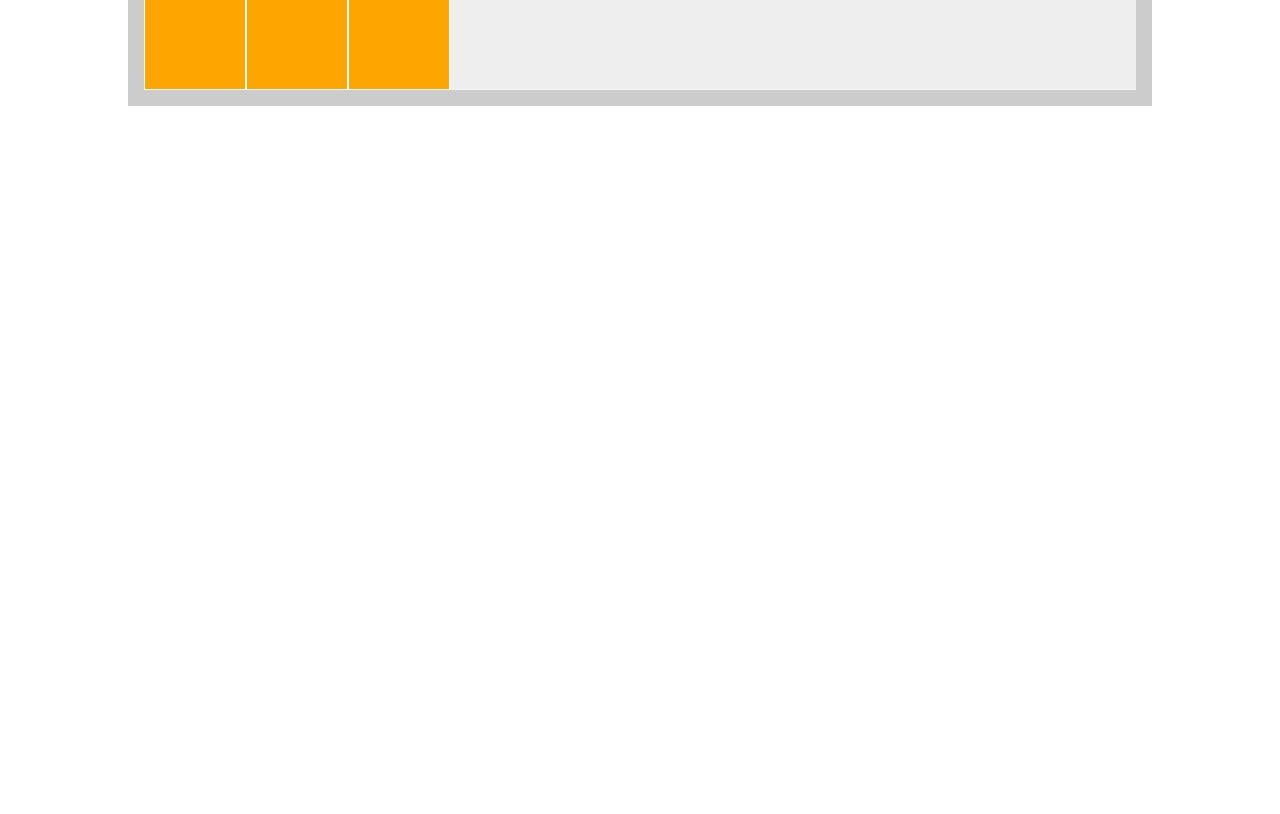
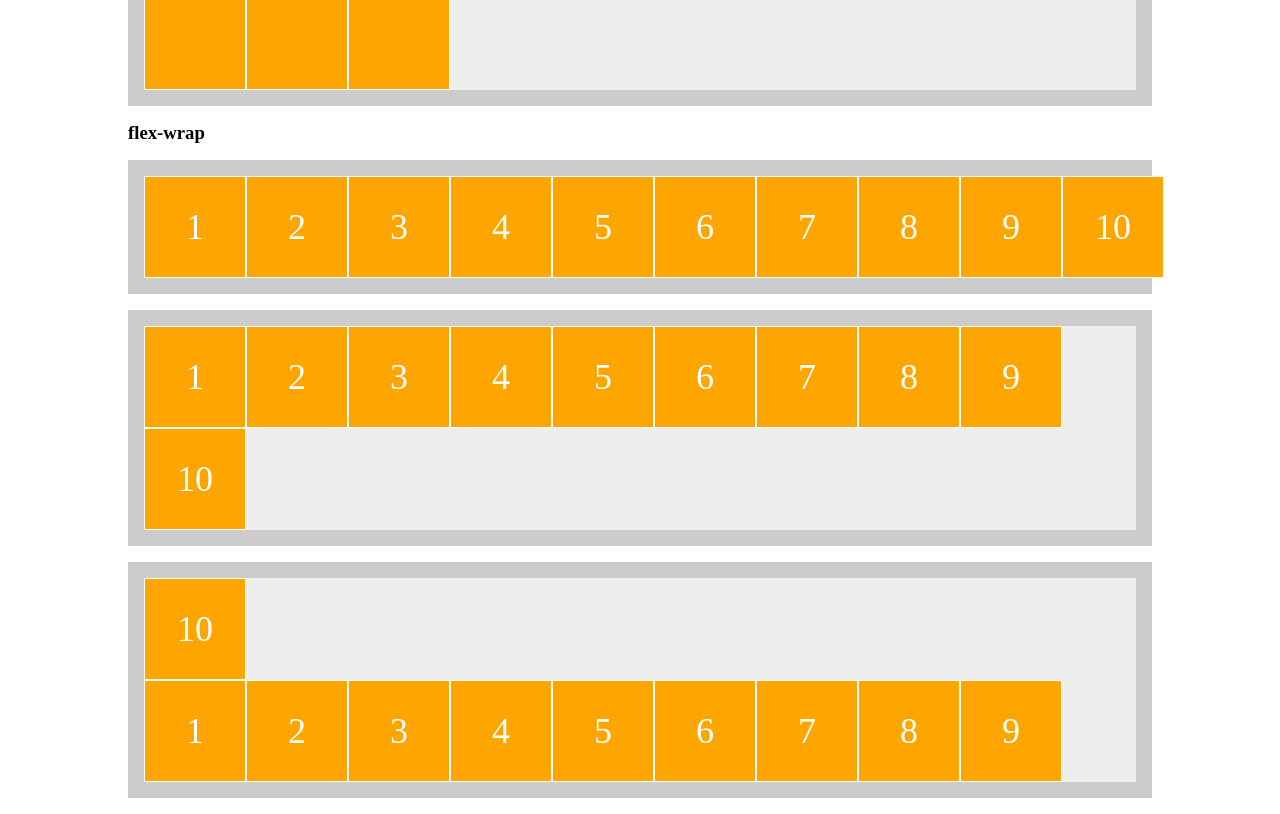
Before and after one commit to cccoding365/flex-layout-guide, a Vue app: page / in a window 1280 px wide. Shown: the part 3180-3994 px from the top of the page. Before the commit the page ends 3302 px from the top, so only its background shows below. Built offline with nearby package versions, Linux system fonts and the light colour scheme.

Commit message:
新增flex-wrap的四种情况

```diff
--- a/src/App.vue
+++ b/src/App.vue
@@ -3,13 +3,15 @@
         <flexDirection />
         <justifyContent />
         <alignItems />
+        <flexWrap />
     </main>
 </template>
 
 <script setup>
 import flexDirection from '@/views/flex-direction/index.vue'
 import justifyContent from '@/views/justify-content/index.vue'
-import alignItems from '@/views/align-items/index.vue';
+import alignItems from '@/views/align-items/index.vue'
+import flexWrap from '@/views/flex-wrap/index.vue';
 
 </script>
 
--- /dev/null
+++ b/src/views/flex-wrap/Demo1.vue
@@ -0,0 +1,13 @@
+<template>
+    <flexBox :num="10" />
+</template>
+
+<script setup>
+import flexBox from '@/components/flexBox.vue'
+</script>
+
+<style lang="less" scoped>
+.container {
+    flex-wrap: nowrap;
+}
+</style>
--- /dev/null
+++ b/src/views/flex-wrap/Demo2.vue
@@ -0,0 +1,13 @@
+<template>
+    <flexBox :num="10" />
+</template>
+
+<script setup>
+import flexBox from '@/components/flexBox.vue'
+</script>
+
+<style lang="less" scoped>
+.container {
+    flex-wrap: wrap;
+}
+</style>
--- /dev/null
+++ b/src/views/flex-wrap/Demo3.vue
@@ -0,0 +1,13 @@
+<template>
+    <flexBox :num="10" />
+</template>
+
+<script setup>
+import flexBox from '@/components/flexBox.vue'
+</script>
+
+<style lang="less" scoped>
+.container {
+    flex-wrap: wrap-reverse;
+}
+</style>
--- /dev/null
+++ b/src/views/flex-wrap/index.vue
@@ -0,0 +1,15 @@
+<template>
+    <h3>flex-wrap</h3>
+    <Demo1 />
+    <Demo2 />
+    <Demo3 />
+</template>
+
+<script setup>
+import Demo1 from './Demo1.vue'
+import Demo2 from './Demo2.vue'
+import Demo3 from './Demo3.vue'
+
+</script>
+
+<style lang="less" scoped></style>
```
